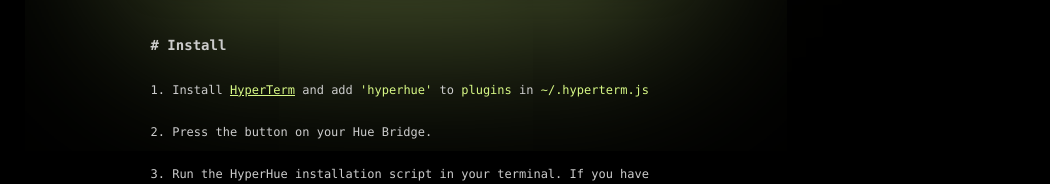
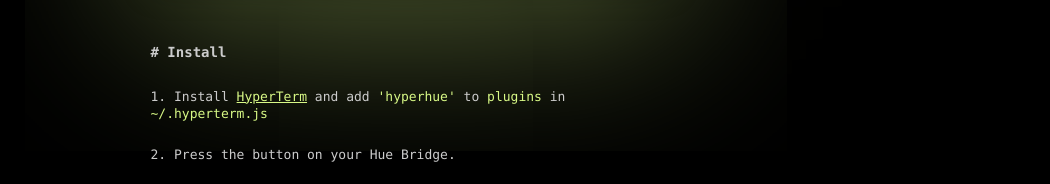
Before and after one commit to jaredpalmer/hyperhue, a website: page index.html in a window 1280 px wide. Shown: the part 612-796 px from the top of the page, without its empty margins (230-1280 px from the left). Drawn offline with Linux system fonts and the light colour scheme.

Commit message:
Update index.html

```diff
--- a/index.html
+++ b/index.html
@@ -22,7 +22,7 @@
   html, body {
     background: #000;
     color: #ccc;
-    font: 12px Menlo, "DejaVu Sans Mono", "Lucida Console", monospace;
+    font: 13px Menlo, "DejaVu Sans Mono", "Lucida Console", monospace;
     line-height: 1.5;
   }
 
@@ -40,7 +40,7 @@
   }
 
   pre, code {
-    font: 12px Menlo, "DejaVu Sans Mono", "Lucida Console", monospace;
+    font: 13px Menlo, "DejaVu Sans Mono", "Lucida Console", monospace;
   }
 
   #header {
@@ -103,8 +103,6 @@
     color: #00c0ff;
   }
   .top {
-    /*height: 100vh;
-    width: 100vh;*/
     position: relative;
     text-align: center;
     max-width: 100%;
```
